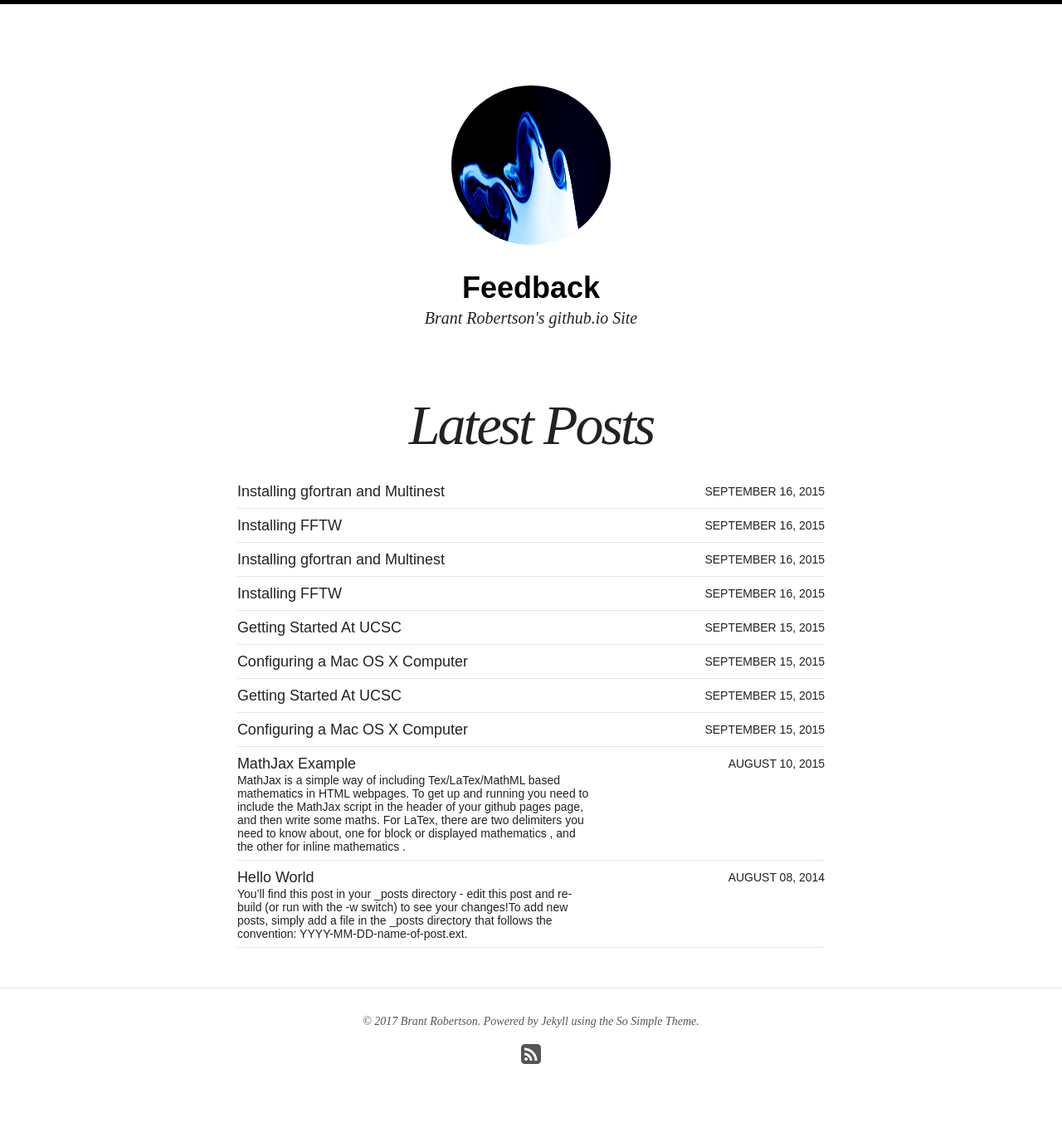
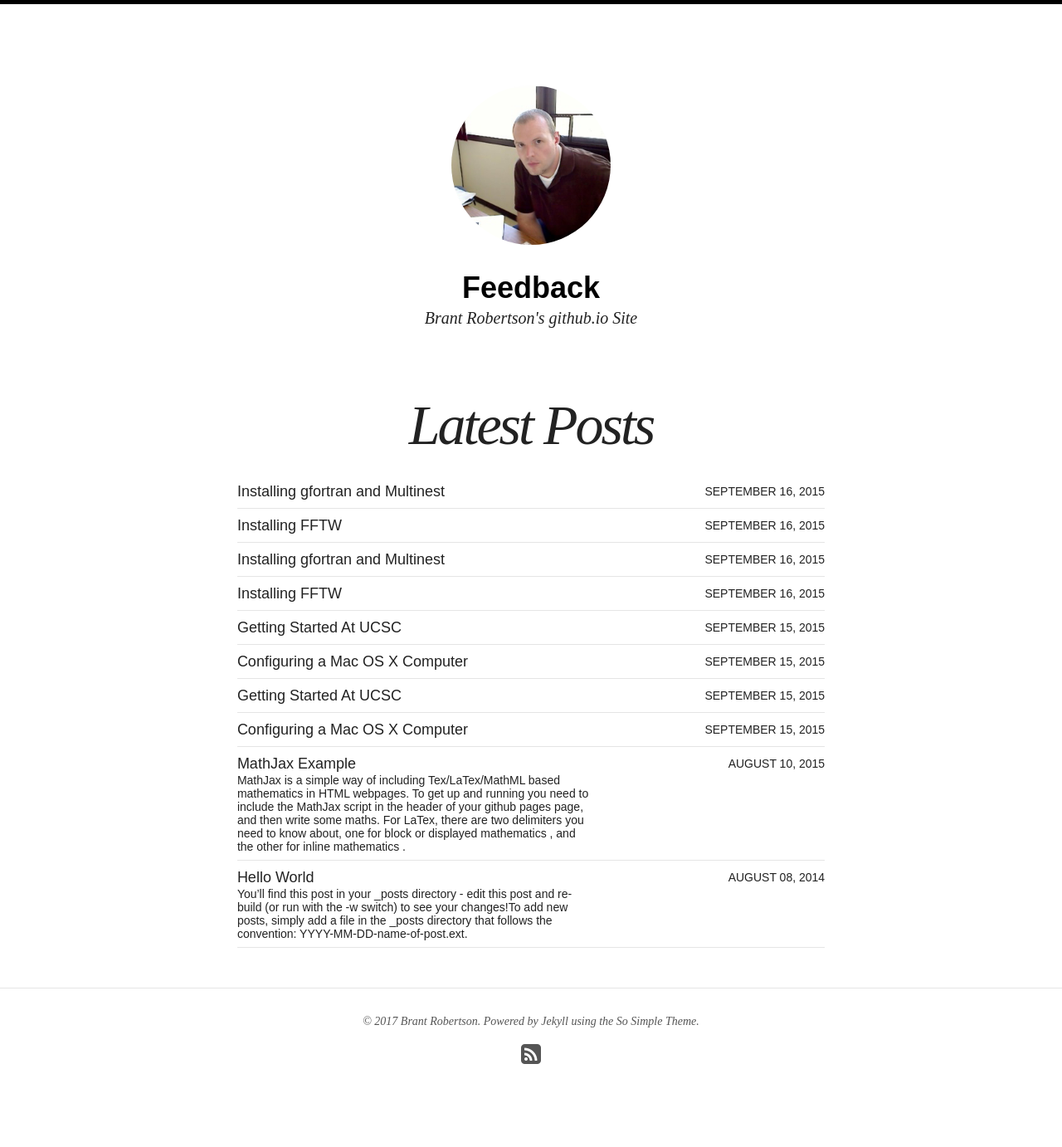
Before and after one commit to brantr/brantr.github.io, a Jekyll site: the page built from index.html, in a window 1280 px wide. Shown: the whole page at 83% size. Built offline with Jekyll 4.4.1, drawn with Linux system fonts in a browser that asks for light colours; nearby versions of some CDN libraries.

Commit message:
Changed logo to pic

```diff
--- a/_config.yml
+++ b/_config.yml
@@ -3,7 +3,7 @@
 title: Feedback
 locale: en_US
 description: Brant Robertson's github.io Site
-logo: banner.jpg
+logo: brant.jpg
 search: true
 url: http://brantr.github.io
 
```
